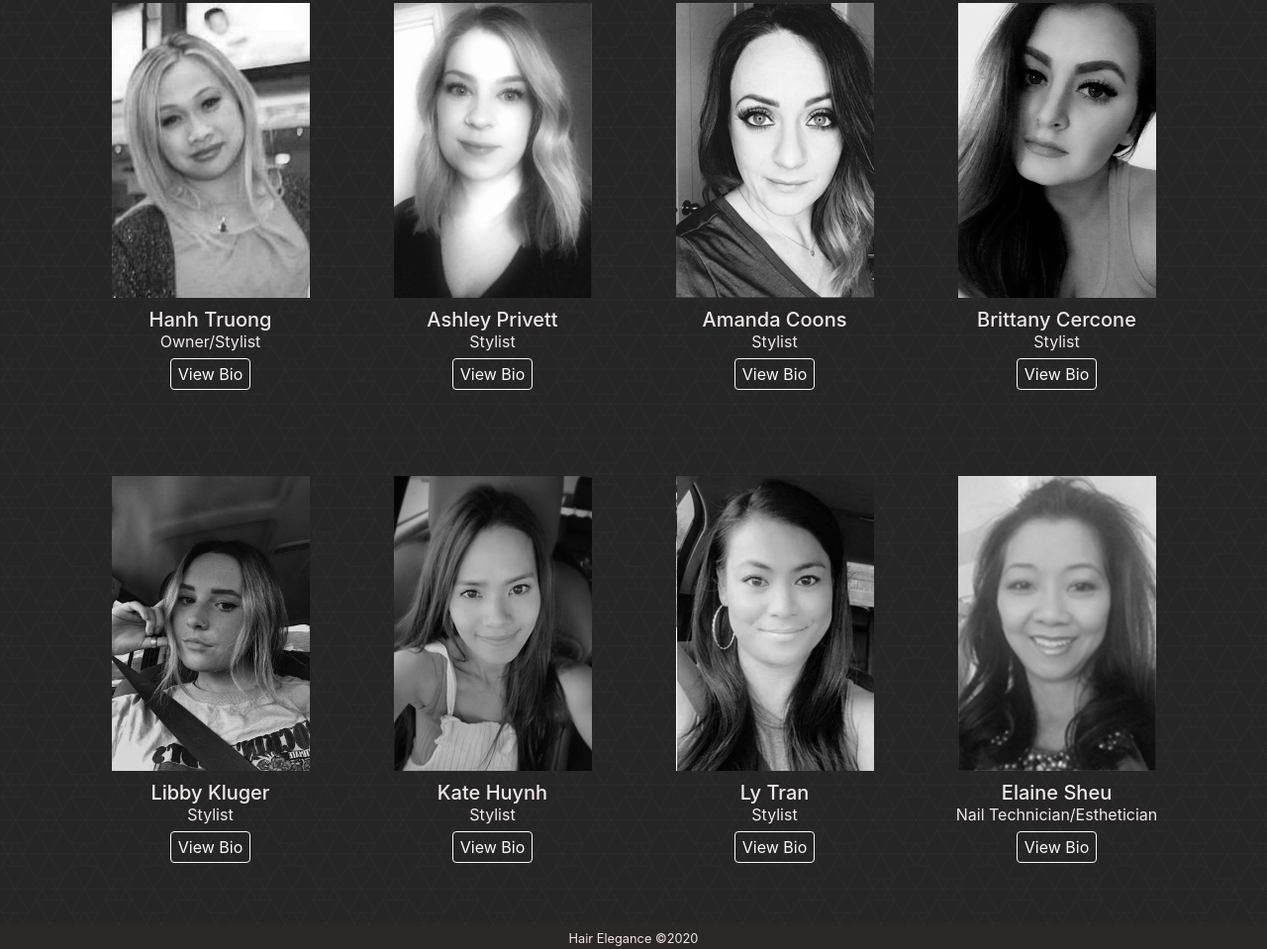
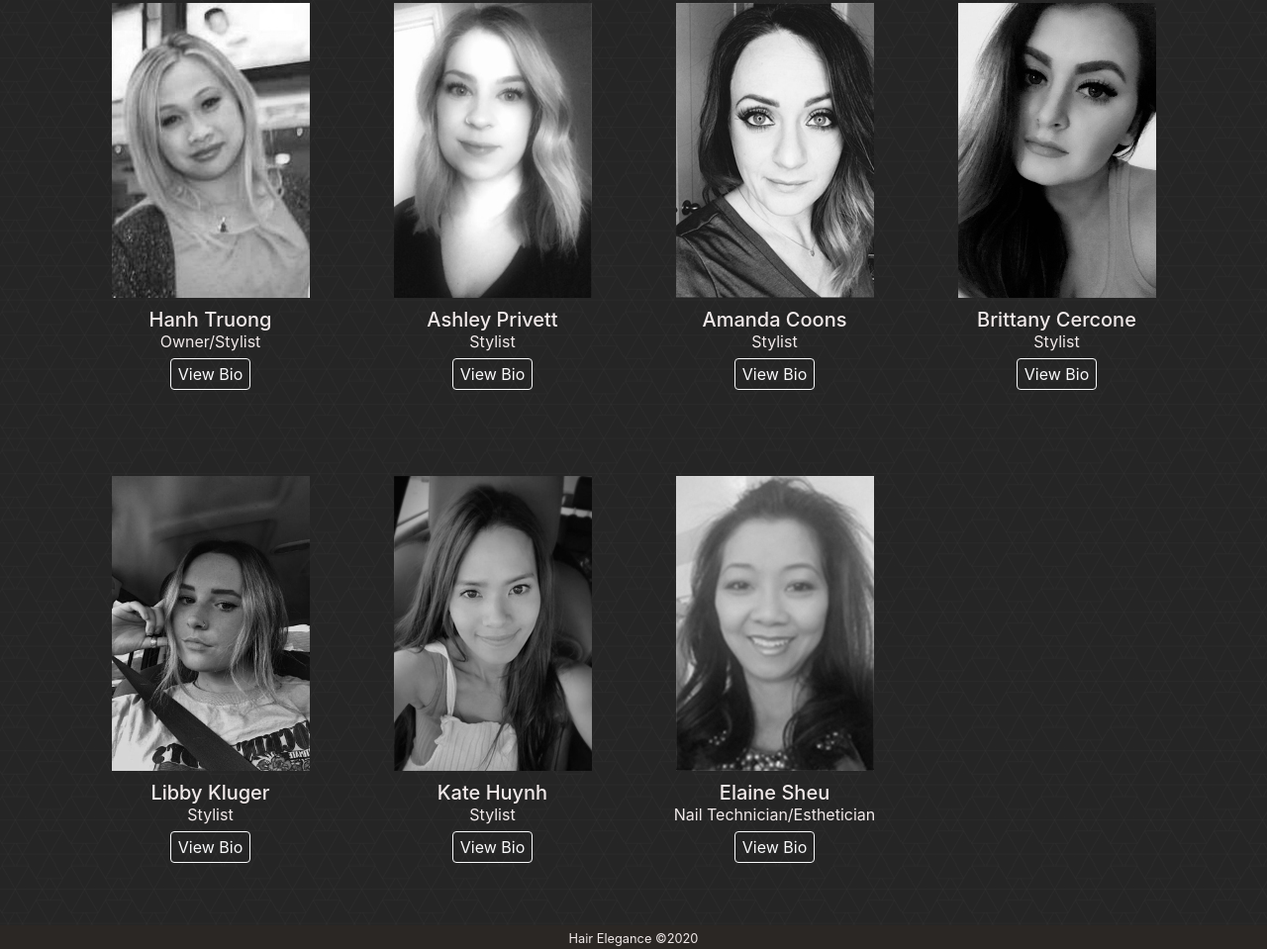
Before and after one commit to 925workk/hair-elegance, a plain HTML site: page stylists.html in a window 1280 px wide. Shown: the part 176-1135 px from the top of the page at 99% size. Drawn offline with nearby package versions, Linux system fonts and the light colour scheme.

Commit message:
removed ly.

```diff
--- a/stylists.html
+++ b/stylists.html
@@ -86,12 +86,12 @@
                     <p>Stylist</p>
                     <a><button type="button" data-toggle="modal" data-target="#kateModal" class="btn btn-outline-light mt-1 mx-auto">View Bio</button></a>
                 </div>
-                <div class="col-md-3 text-center mb-5 mt-4">
+                <!-- <div class="col-md-3 text-center mb-5 mt-4">
                     <img src="./images/lypic.jpg">
                     <h5>Ly Tran</h5>
                     <p>Stylist</p>
                     <a><button type="button" data-toggle="modal" data-target="#lyModal" class="btn btn-outline-light mt-1 mx-auto">View Bio</button></a>
-                </div>
+                </div> -->
                 <div class="col-md-3 text-center mb-5 mt-4">
                   <img src="./images/elainepic.jpg">
                   <h5>Elaine Sheu</h5>
```
